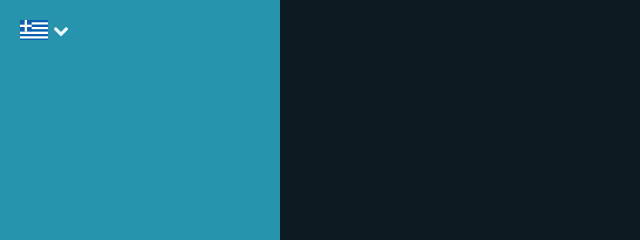
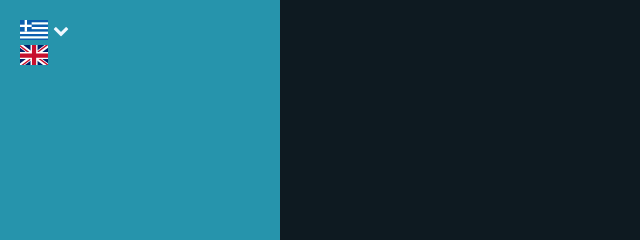
Before and after one commit to BTouls/toulias-website, a plain HTML site: page index.html in a window 1280 px wide. Both pictures are taken after a click on the element 44 px from the left and 30 px from the top of the page. Shown: the top 240 px of the page, 0-640 px from the left. Drawn offline with Linux system fonts and the light colour scheme; a web font is replaced by a local one.

Commit message:
add dropdown menu on language selector

```diff
--- a/index.html
+++ b/index.html
@@ -15,12 +15,24 @@
 
   <body class="special-font">
     <aside>
-      <div class="language-selector">
+
+<div class="language-selector">
   <div class="language-current">
-    <img src="image/gr.svg" alt="Greece" />
+    <img src="image/gr.svg" alt="Greek">
     <i class="fa fa-chevron-down"></i>
   </div>
+
+  <div class="language-dropdown">
+    <div class="language-option" data-lang="en">
+      <img src="image/gb.svg" alt="English">
+    </div>
+
+    <div class="language-option" data-lang="el">
+      <img src="image/gr.svg" alt="Greek">
+    </div>
+  </div>
 </div>
+
       <button class="menu-mobile">
         <span></span>
         <span></span>
--- a/script.js
+++ b/script.js
@@ -1,6 +1,56 @@
 const menuButton = document.querySelector(".menu-mobile");
 const aside = document.querySelector("aside");
 const menuLinks = document.querySelectorAll("aside ul a");
+const selector = document.querySelector(".language-selector");
+
+// js from language selector
+if (selector) {
+  const current = selector.querySelector(".language-current");
+  const currentImg = current.querySelector("img");
+  const options = selector.querySelectorAll(".language-option");
+
+  // Αρχική γλώσσα σύμφωνα με τη σημαία που εμφανίζεται επάνω
+  let selectedLang = currentImg.getAttribute("src").includes("gb.svg")
+    ? "en"
+    : "el";
+
+  function updateDropdown() {
+    options.forEach((option) => {
+      option.style.display =
+        option.dataset.lang !== selectedLang ? "block" : "none";
+    });
+  }
+
+  updateDropdown();
+
+  current.addEventListener("click", (e) => {
+    e.stopPropagation();
+    selector.classList.toggle("active");
+  });
+
+  options.forEach((option) => {
+    option.addEventListener("click", (e) => {
+      e.stopPropagation();
+
+      selectedLang = option.dataset.lang;
+
+      const img = option.querySelector("img");
+
+      currentImg.src = img.src;
+      currentImg.alt = img.alt;
+
+      updateDropdown();
+      selector.classList.remove("active");
+    });
+  });
+
+  document.addEventListener("click", (e) => {
+    if (!selector.contains(e.target)) {
+      selector.classList.remove("active");
+    }
+  });
+}
+// js for the menu on mobile
 
 menuButton.addEventListener("click", () => {
   aside.classList.toggle("menu-open");
--- a/style.css
+++ b/style.css
@@ -115,6 +115,7 @@ p {
   display: none;
 }
 
+
 .language-selector{
   position: absolute;
   top: 20px;
@@ -135,11 +136,36 @@ p {
   border: none;
 }
 
+/* Dropdown */
+.language-dropdown{
+  display: none;
+  margin-top: 5px;
+}
+
+.language-selector.active .language-dropdown{
+  display: block;
+}
+
+.language-option{
+  display: none;
+  cursor: pointer;
+}
+
+.language-option img{
+  width: 28px;
+  height: 20px;
+  object-fit: cover;
+  border:none
+}
+
+
 @media screen and (max-width: 968px) {
   .language-selector{
     top: 9px;
-    left:5px;
+    left: 5px;
   }
+
+
 
   main {
     margin: 0;
```
